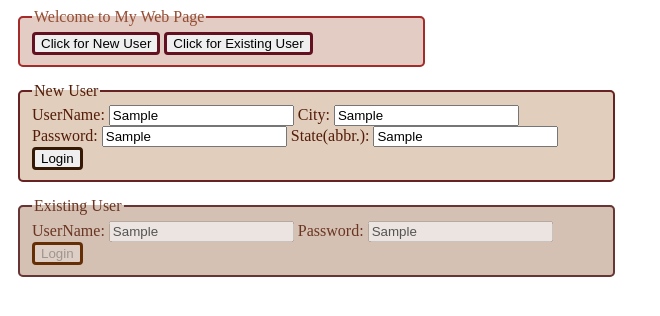
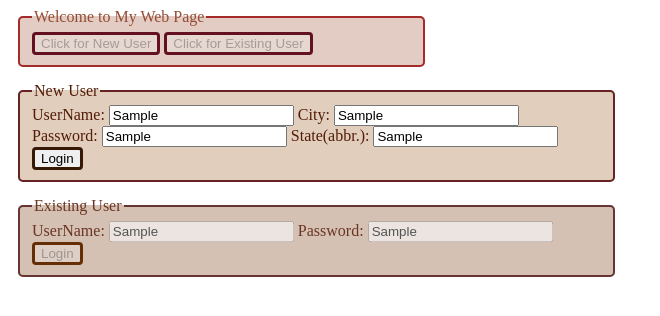
Before and after one commit to ViktoriiaMorozova/Prog209_HW2, a plain HTML site: page index.html in a window 1280 px wide. Both pictures are taken after typing "Sample", "Sample", "Sample", "Sample", "Sample", "Sample" into the empty fields and a click on the button "Click for New User". Shown: the whole page, without its empty margins (0-660 px from the left). Drawn offline with Linux system fonts and the light colour scheme.

Commit message:
re-submit with changes

```diff
--- a/index.html
+++ b/index.html
@@ -11,8 +11,8 @@
     <script src="index.js"></script>
     <form name = "MyForm" onsubmit="return false;">
     <fieldset id = "Section1"><legend>Welcome to My Web Page</legend>
-        <button class="myButton" onclick="enableNewUser()">Click for New User</button>
-        <button class="myButton" onclick="enableExistingUser()">Click for Existing User</button>
+        <button class="myButton" onclick="enableNewUser(); disableAfterWelcome()">Click for New User</button>
+        <button class="myButton" onclick="enableExistingUser(); disableAfterWelcome()">Click for Existing User</button>
     </fieldset>
 
     <fieldset id="Section2">
--- a/index.js
+++ b/index.js
@@ -7,6 +7,9 @@ function disableAll() {
     document.getElementById("Section3").disabled = true;
 }
 
+function disableAfterWelcome() {
+    document.getElementById("Section1").disabled = true;
+}
 function enableNewUser() {
     document.getElementById("Section2").disabled = false;
 }
```
